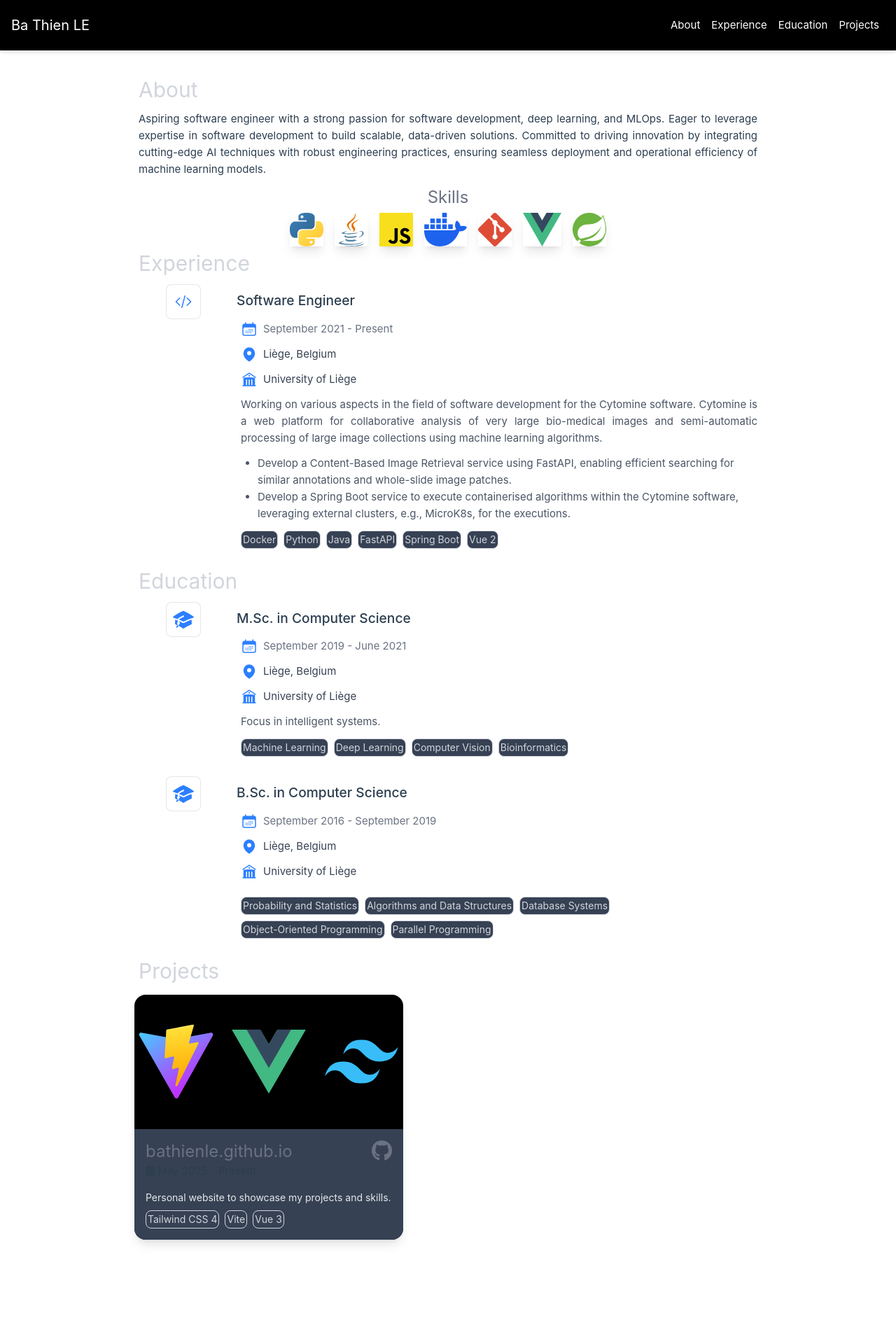
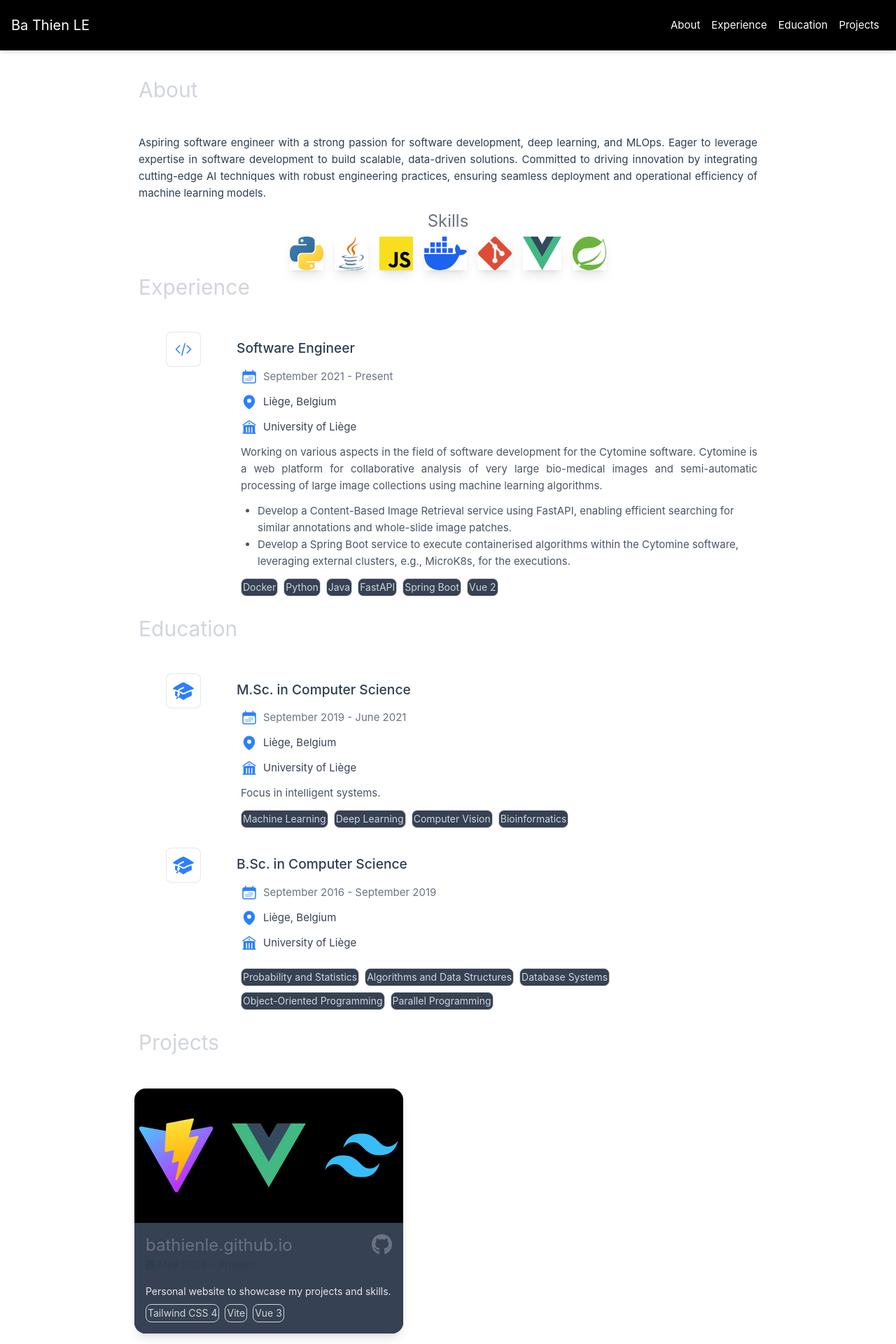
Before and after one commit to bathienle/bathienle.github.io, a Vue app: page / in a window 1280 px wide. Shown: the top 1920 px of the page at 70% size. Before the commit the page ends 1803 px from the top, so only its background shows below. Built offline with nearby package versions, Linux system fonts and the light colour scheme.

Commit message:
Add horizontal rule under title (#18)

```diff
--- a/src/components/ExperienceItem.vue
+++ b/src/components/ExperienceItem.vue
@@ -32,7 +32,6 @@ i {
   place-content: center;
   width: 32px;
   height: 32px;
-
   color: var(--color-text);
 }
 
@@ -58,31 +57,5 @@ h3 {
     width: 50px;
     height: 50px;
   }
-
-  .item:before {
-    content: ' ';
-    border-left: 1px solid var(--color-border);
-    position: absolute;
-    left: calc(5% + 25px);
-    bottom: calc(50% + 25px);
-    height: calc(50% - 25px);
-  }
-
-  .item:after {
-    content: ' ';
-    border-left: 1px solid var(--color-border);
-    position: absolute;
-    left: calc(5% + 25px);
-    top: calc(50% + 25px);
-    height: calc(50% - 25px);
-  }
-
-  .item:first-of-type:before {
-    display: none;
-  }
-
-  .item:last-of-type:after {
-    display: none;
-  }
 }
 </style>
--- a/src/views/AboutView.vue
+++ b/src/views/AboutView.vue
@@ -1,6 +1,10 @@
 <template>
   <section id="about" class="scroll-mt-20">
     <h1 class="text-3xl text-gray-300 font-bold p-1.5">About</h1>
+
+    <div class="py-4">
+      <hr class="w-full border-t-2 border-white mt-2">
+    </div>
 
     <p v-if="about" class="text-justify p-1.5">
       {{ about.description }}
--- a/src/views/EducationView.vue
+++ b/src/views/EducationView.vue
@@ -1,6 +1,10 @@
 <template>
   <section id="education" class="scroll-mt-20">
     <h1 class="text-3xl text-gray-300 font-bold p-1.5">Education</h1>
+
+    <div class="py-4">
+      <hr class="w-full border-t-2 border-white mt-2">
+    </div>
 
     <EducationItem v-for="education in educations" :key="education.degree">
       <template #icon>
--- a/src/views/ExperienceView.vue
+++ b/src/views/ExperienceView.vue
@@ -1,6 +1,10 @@
 <template>
   <section id="experience" class="scroll-mt-20">
     <h1 class="text-3xl text-gray-300 font-bold p-1.5">Experience</h1>
+
+    <div class="py-4">
+      <hr class="w-full border-t-2 border-white mt-2">
+    </div>
 
     <ExperienceItem v-for="experience in experiences" :key="experience.company">
       <template #icon>
--- a/src/views/ProjectView.vue
+++ b/src/views/ProjectView.vue
@@ -1,8 +1,12 @@
 <template>
   <section id="project" class="scroll-mt-20">
-    <h1 class="text-3xl text-gray-300 font-bold p-1.5 pb-4">Projects</h1>
+    <h1 class="text-3xl text-gray-300 font-bold p-1.5">Projects</h1>
 
-    <div class="flex flex-wrap gap-4 ">
+    <div class="py-4">
+      <hr class="w-full border-t-2 border-white pb-2 mt-2">
+    </div>
+
+    <div class="flex flex-wrap gap-4">
       <ProjectCard v-for="(project, index) in projects" :key="index" :project="project" />
     </div>
   </section>
```
